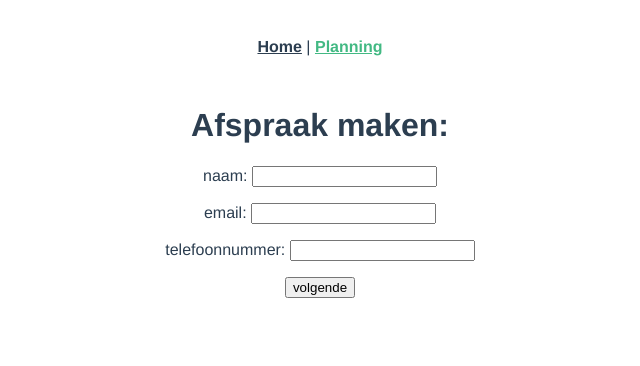
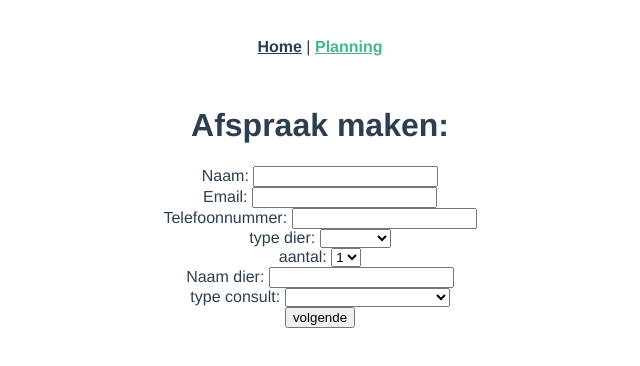
Before and after one commit to Educom-Trainees/educom-dierenartsen, a Vue app: page /planning in a window 1280 px wide. Shown: the top 366 px of the page, without its empty margins (320-960 px from the left). Built offline with nearby package versions, Linux system fonts and the light colour scheme.

Commit message:
een begin met afspraak maken

```diff
--- a/package.json
+++ b/package.json
@@ -7,8 +7,10 @@
     "build": "vue-cli-service build"
   },
   "dependencies": {
+    "@vuepic/vue-datepicker": "^7.2.0",
     "core-js": "^3.8.3",
     "vue": "^3.2.13",
+    "vue-date-pick": "^1.5.1",
     "vue-router": "^4.0.3"
   },
   "devDependencies": {
--- a/src/router/index.js
+++ b/src/router/index.js
@@ -1,6 +1,7 @@
 import { createRouter, createWebHistory } from 'vue-router'
 import HomeView from '../views/HomeView.vue'
 import PlanningView from '../views/PlanningView'
+import ResultView from '../views/ResultView'
 
 const routes = [
   {
@@ -12,6 +13,11 @@ const routes = [
     path: '/planning',
     name: 'planning',
     component: PlanningView
+  },
+  {
+    path: '/result',
+    name: 'result',
+    component: ResultView
   }
 ]
 
--- a/src/views/PlanningView.vue
+++ b/src/views/PlanningView.vue
@@ -1,15 +1,113 @@
 <template>
   <div class="planning">
     <h1>Afspraak maken:</h1>
-    <form>
-      <p>naam: <input type="text"></p>
-      <p>email: <input type="text"></p>
-      <p>telefoonnummer: <input type="text"></p>
+    <form @submit.prevent="handleSubmit" v-if="showForm">
+      <label>Naam: </label>
+      <input type="text" required v-model="name"><br>
+      <div v-if="nameError" class="error">{{ nameError }}</div>
+      <label>Email: </label>
+      <input type="email" required v-model="email"><br>
+      <div v-if="emailError" class="error">{{ emailError }}</div>
+      <label>Telefoonnummer: </label>
+      <input type="text" required v-model="phone"><br>
+      <div v-if="phoneError" class="error">{{ phoneError }}</div>
+      <label>type dier: </label>
+        <select v-model="type_animal">
+          <option value="dog">hond</option>
+          <option value="cat">kat</option>
+          <option value="rabbit">konijn</option>
+          <option value="small_pig">cavia</option>
+          <option value="hamster">hamster</option>
+          <option value="rat">rat</option>
+          <option value="mouse">muis</option>
+        </select><br>
+      <label>aantal: </label>
+        <select v-model="amount">
+          <option value="1">1</option>
+          <option value="2">2</option>
+          <option value="3">3</option>
+          <option value="4">4</option>
+        </select><br>
+      <label>Naam dier: </label>
+      <input type="text" required v-model="name_animal"><br>
+      <label>type consult: </label>
+        <select v-model="type_consult">
+          <option value="consult">consult</option>
+          <option value="first_consult">eerste consult</option>
+          <option value="vaccine">vaccinatie</option>
+          <option value="emptying">anaal klieren legen</option>
+          <option value="nails">nagels knippen</option>
+          <option value="blood">bloed onderzoek</option>
+          <option value="urine">urine onderzoek</option>
+          <option value="teeth">gebitscontrole</option>
+          <option value="operation_checkup">postoperatieve controle</option>
+          <option value="prescription">herhaal recept bestellen</option>
+        </select>
+        <div class="submit">
+          <button>volgende</button>
+        </div>
     </form>
-    <button>volgende</button>
+    <form @submit.prevent="Result" v-if="!showForm">
+      <label>voorkeur: </label>
+        <select v-model="docter">
+          <option value="1">dokter 1</option>
+          <option value="2">dokter 2</option>
+          <option value="none">geen voorkeur</option>
+        </select><br>
+      <label>Datum: </label>
+        <input type="date" required v-model="date">
+      <div class="submit">
+        <button>bevestig afspraak</button>
+      </div>
+    </form>
   </div>
 </template>
 
 <script>
+  export default {
+    data() {
+        return {
+            name: '',
+            email: '',
+            phone: '',
+            type_animal: '',
+            amount: '1',
+            name_animal: '',
+            type_consult: '',
+            showForm: true,
+            docter: 'none',
+            date: '',
+            nameError: '',
+            emailError: '',
+            phoneError: '',
+            animal_nameError: ''
+        }
+    },
+    name: 'app',
+    components: {
+    },
+    methods: {
+      handleSubmit() {
 
+        this.nameError = this.name.length < 30 ?
+        '' : 'je naam mag niet langer zijn dan 30 letters'
+        this.emailError = this.email.length < 75 ?
+        '' : 'je email mag niet langer zijn dan 75 letters'
+
+        // dit werkt niet met de -
+        // const validationPhone = /^\d{10}$/;
+
+        // this.phoneError = this.phone.match(validationPhone) ?
+        // '' : 'je telefoonnummer moet bestaan uit 10 nummers'
+
+        if(!this.name.error && !this.emailError && !this.phoneError){
+          this.showForm = !this.showForm
+        }
+      },
+      Result() {
+        console.log('naam:' + this.name)
+        router.push({ name: 'result'})
+      }
+    }
+  }
 </script>
--- /dev/null
+++ b/src/views/ResultView.vue
@@ -0,0 +1,13 @@
+<template>
+  <h1>Afspraak:</h1>
+</template>
+
+<script>
+export default {
+
+}
+</script>
+
+<style>
+
+</style>
```
Also changed, not shown: 1 other file (tests, documents, lock files or other folders).
